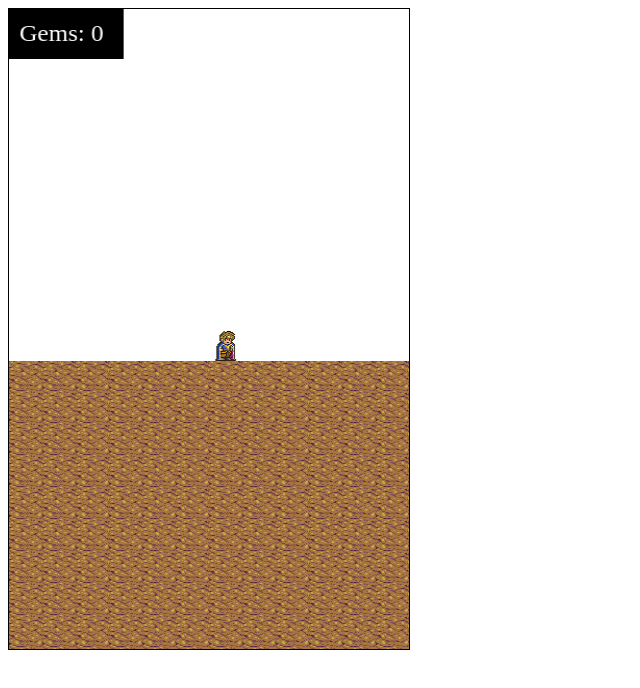
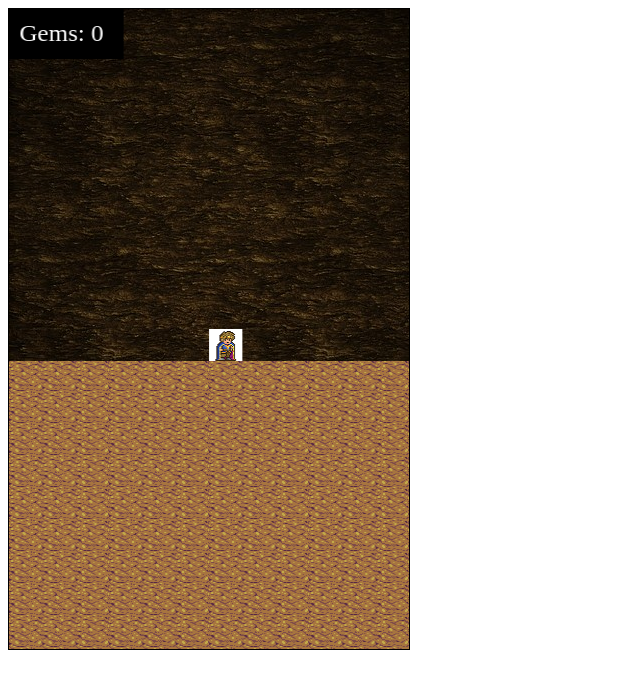
Before and after one commit to mvangerpen/mvangerpen.github.io, a plain HTML site: page GetDown/getDown.html in a window 1280 px wide. Shown: the whole page, without its empty margins (0-640 px from the left). Drawn offline with Linux system fonts and the light colour scheme.

Commit message:
Initial restructure. Under construction.

```diff
--- a/GetDown/getDown.html
+++ b/GetDown/getDown.html
@@ -14,7 +14,7 @@
 
 	<body>
 
-		<canvas id='canvas' height='640px' width='384px' style="background: textures/bkgd.jpg" ></canvas>
+		<canvas id='canvas' height='640px' width='384px'></canvas>
 		<div id='arena' height='640px' width='384px'></div>
 		<div id='player' height='32px' width='32px'></div>
 
--- a/GetDown/styles/getDown.css
+++ b/GetDown/styles/getDown.css
@@ -4,5 +4,5 @@
 	margin-left: 0;
 	width: 400px;
 	height: 640px;
-	background: url('textures/bkgd.jpg');
+	background: url('../textures/bkgd.jpg');
 }
```
